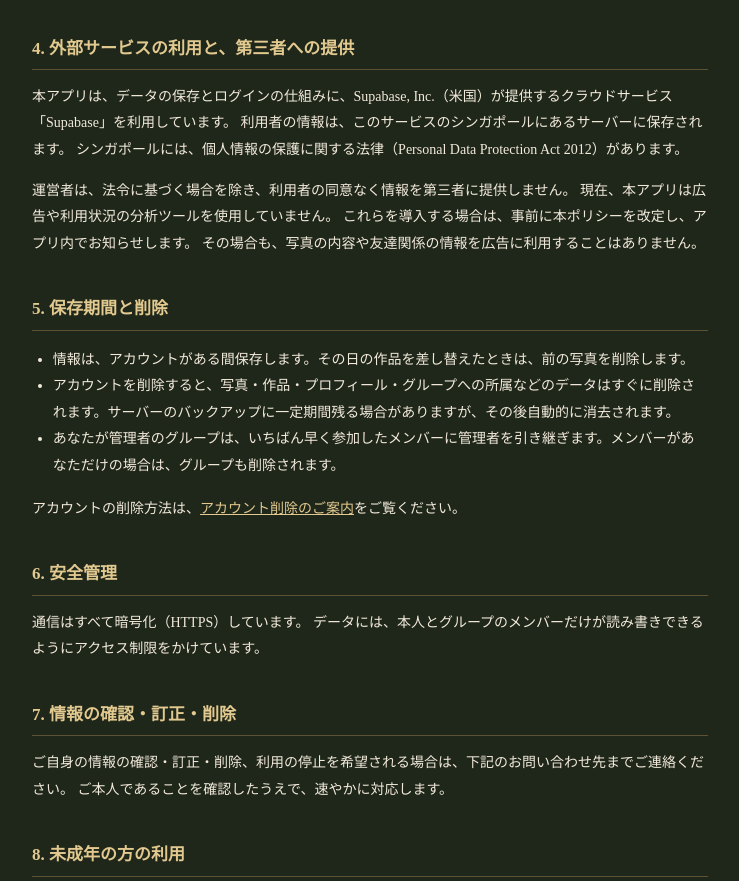
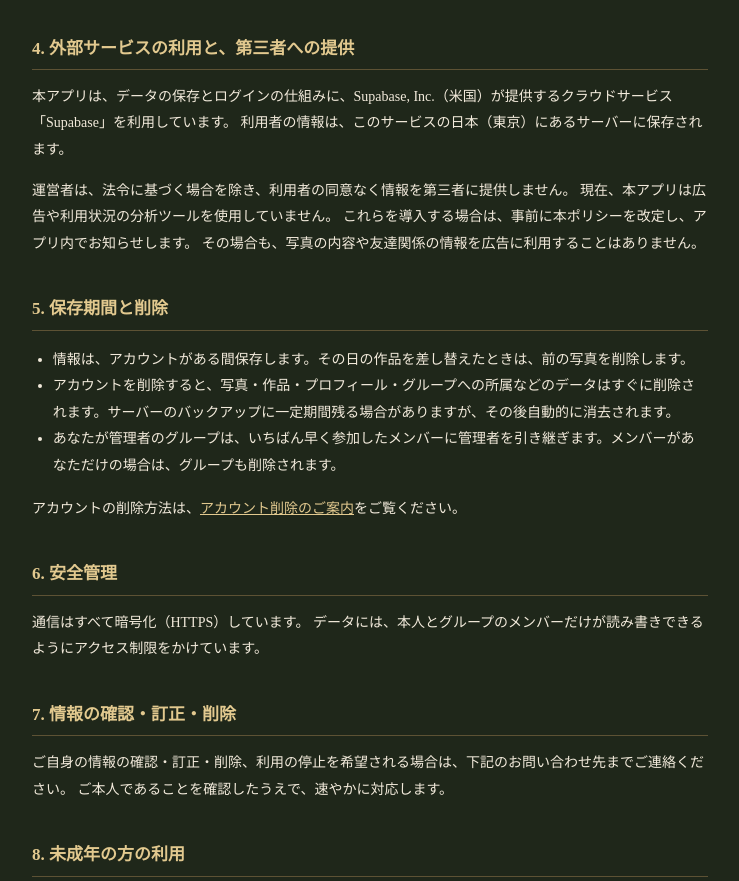
Before and after one commit to Yakiniku-tarou/frame-invite, a plain HTML site: page privacy.html in a window 1280 px wide. Shown: the part 1087-1968 px from the top of the page, without its empty margins (270-1009 px from the left). Drawn offline with Linux system fonts and the light colour scheme.

Commit message:
プライバシーポリシー：サーバーの所在地を日本（東京）に変更
Co-Authored-By: Claude Opus 5.5 <noreply@anthropic.com>

```diff
--- a/privacy.html
+++ b/privacy.html
@@ -68,8 +68,7 @@
   <h2>4. 外部サービスの利用と、第三者への提供</h2>
   <p>
     本アプリは、データの保存とログインの仕組みに、Supabase, Inc.（米国）が提供するクラウドサービス「Supabase」を利用しています。
-    利用者の情報は、このサービスのシンガポールにあるサーバーに保存されます。
-    シンガポールには、個人情報の保護に関する法律（Personal Data Protection Act 2012）があります。
+    利用者の情報は、このサービスの日本（東京）にあるサーバーに保存されます。
   </p>
   <p>
     運営者は、法令に基づく場合を除き、利用者の同意なく情報を第三者に提供しません。
```
